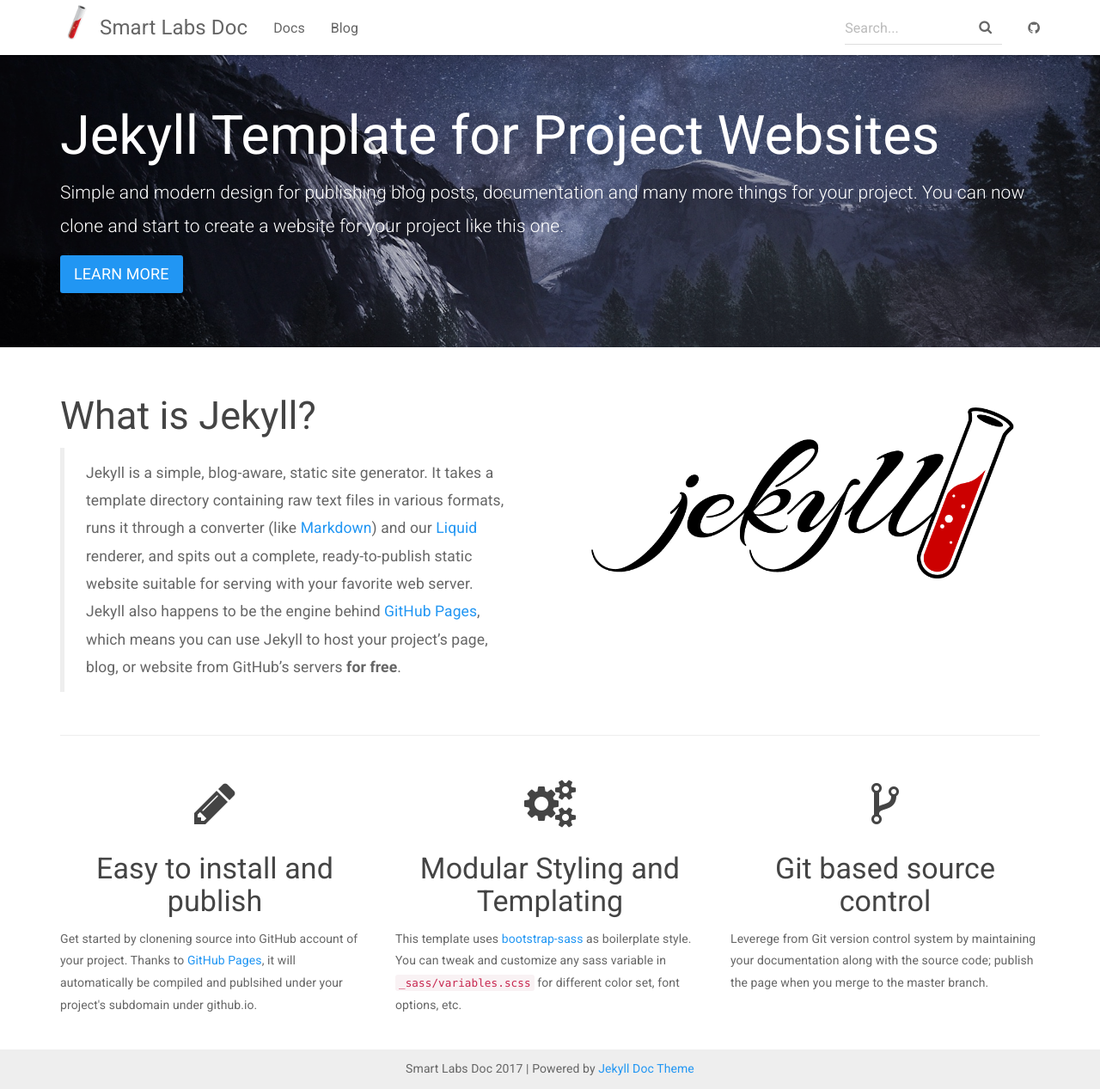
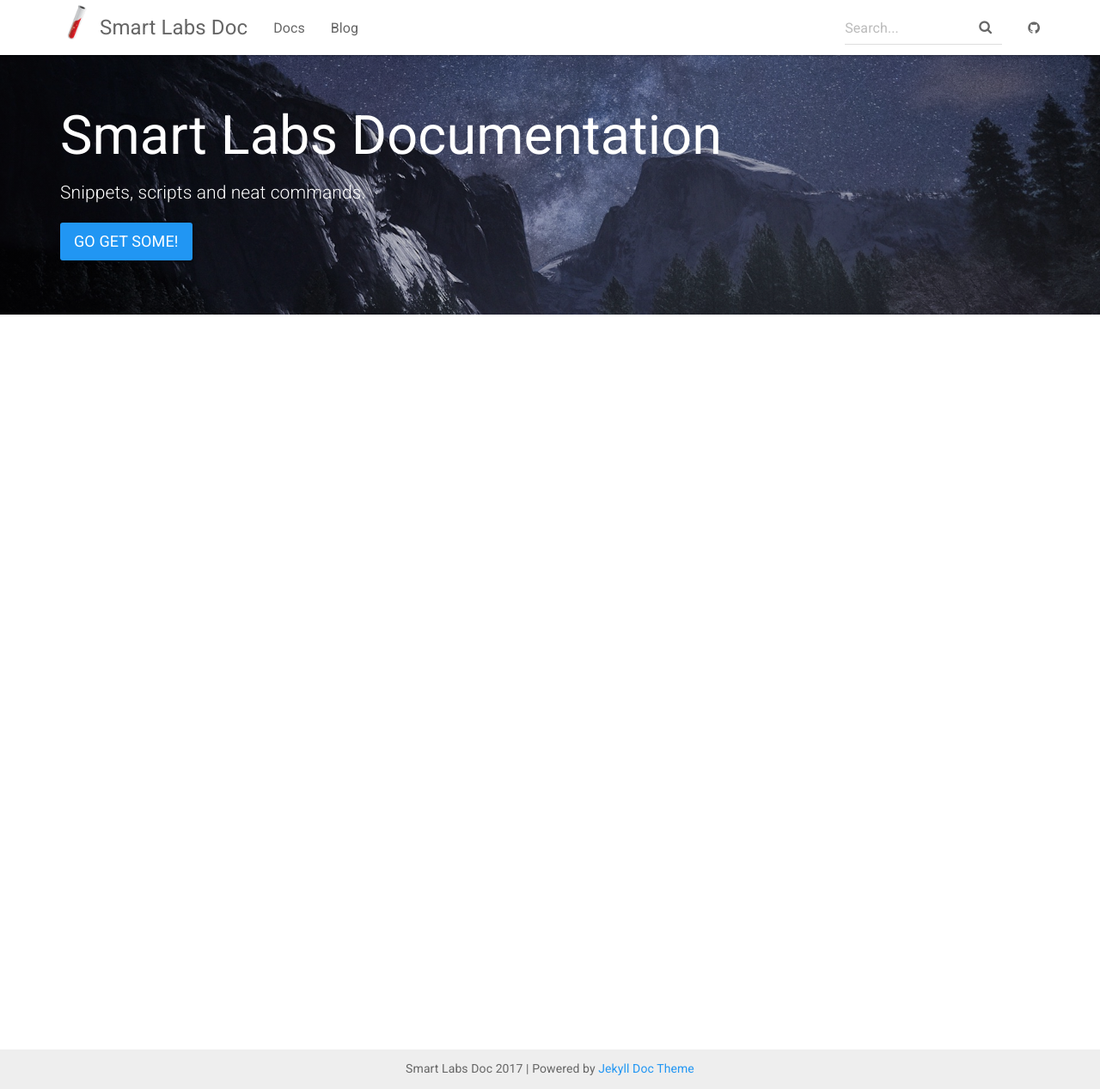
Before and after one commit to marcusrognes/docs-smartlabs, a Jekyll site: the page built from index.html, in a window 1280 px wide and 1267 px high. Shown: the whole window at 86% size. Built offline with Jekyll 4.4.1, drawn with Linux system fonts in a browser that asks for light colours; nearby versions of some CDN libraries.

Commit message:
Updated landing page

```diff
--- a/index.html
+++ b/index.html
@@ -4,14 +4,17 @@ layout: default
 
 <div class="header-container jumbotron">
 	<div class="container">
-        <h1>Jekyll Template for Project Websites</h1>
-        <p>Simple and modern design for publishing blog posts, documentation and many more things for your project.
-          You can now clone and start to create a website for your project like this one.</p>
-        <p><a class="btn btn-primary btn-lg" href="{{ "/docs/home/" | prepend: site.baseurl }}" role="button">Learn more</a></p>
+		<h1>Smart Labs Documentation</h1>
+		<p>Snippets, scripts and neat commands.</p>
+		<p>
+			<a class="btn btn-primary btn-lg" href="{{ "/docs/home/" | prepend: site.baseurl }}" role="button">
+			Go get some!
+			</a>
+		</p>
 	</div>
 </div>
 
-
+<!--
 <div class="container">
 
 	<div class="row">
@@ -40,23 +43,28 @@ layout: default
 		<div class="col-sm-4">
 			<h1 class="text-center"><i class="fa fa-pencil" aria-hidden="true"></i></h1>
 			<h3 class="text-center">Easy to install and publish</h3>
-            <p>Get started by clonening source into GitHub account of your project. Thanks to <a href="https://pages.github.com">GitHub Pages</a>,
+			<p>Get started by clonening source into GitHub account of your project. Thanks to <a
+					href="https://pages.github.com">GitHub Pages</a>,
 				it will automatically be compiled and publsihed under your project's subdomain under github.io.
 			</p>
 		</div>
 		<div class="col-sm-4">
 			<h1 class="text-center"><i class="fa fa-cogs" aria-hidden="true"></i></h1>
 			<h3 class="text-center">Modular Styling and Templating</h3>
-            <p>This template uses <a href="https://github.com/twbs/bootstrap-sass">bootstrap-sass</a> as boilerplate style.
-            You can tweak and customize any sass variable in <code>_sass/variables.scss</code> for different color set, font options, etc.</p>
+			<p>This template uses <a href="https://github.com/twbs/bootstrap-sass">bootstrap-sass</a> as boilerplate
+				style.
+				You can tweak and customize any sass variable in <code>_sass/variables.scss</code> for different color
+				set, font options, etc.</p>
 		</div>
 		<div class="col-sm-4">
 			<h1 class="text-center"><i class="fa fa-code-fork" aria-hidden="true"></i></h1>
 			<h3 class="text-center">Git based source control</h3>
 			<p>Leverege from Git version control system by
-              maintaining your documentation along with the source code; publish the page when you merge to the master branch.</p>
+				maintaining your documentation along with the source code; publish the page when you merge to the master
+				branch.</p>
 		</div>
 	</div>
 
 
 </div>
+-->
```
Lines whose indentation alone changed are shown as unchanged.
